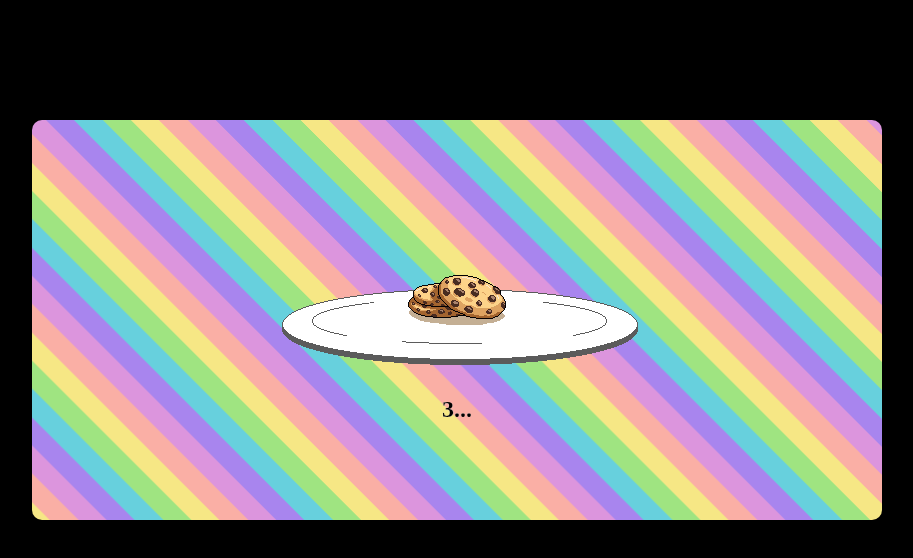
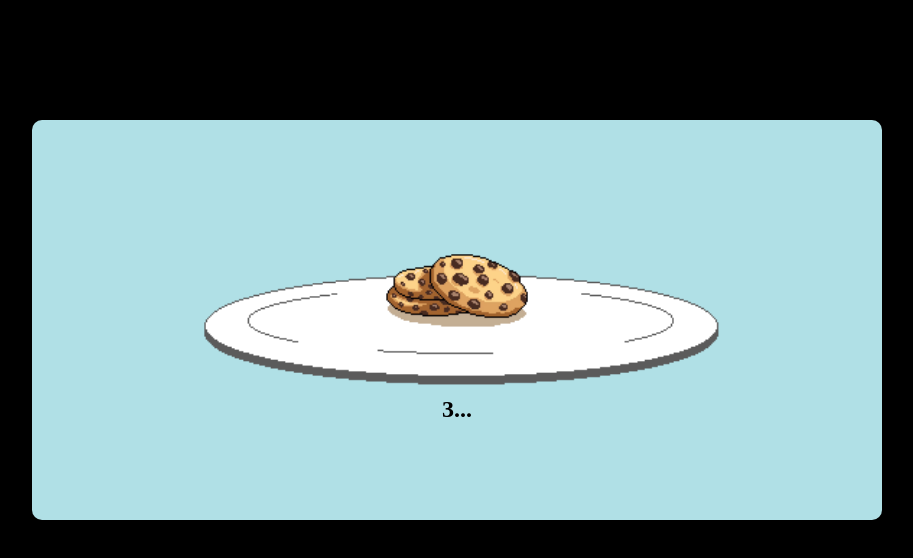
Before and after one commit to MarthGimenzo/Koekiemelding-Jouke, an Angular app in the folder koekiemelding-jouke/: page / in a window 1280 px wide. Shown: the top 558 px of the page, without its empty margins (183-1096 px from the left). Built offline with nearby package versions, Linux system fonts and the light colour scheme; a web font is replaced by a local one.

Commit message:
Edited background colors and removed animation

```diff
--- a/koekiemelding-jouke/src/app/app.component.css
+++ b/koekiemelding-jouke/src/app/app.component.css
@@ -10,7 +10,7 @@ h1 {
     text-align: center;
     top: 65%;
     font-size: x-large;
-    -webkit-text-stroke: 0.2px white;
+
 }
 
 #text {
@@ -22,10 +22,8 @@ h1 {
     overflow: hidden;
     align-items: center;
     justify-content: center;
-    background-image: linear-gradient(45deg, #67d0dd 8.33%, #9fe481 8.33%, #9fe481 16.67%, #f6e785 16.67%, #f6e785 25%, #faafa5 25%, #faafa5 33.33%, #dc95dd 33.33%, #dc95dd 41.67%, #a885ee 41.67%, #a885ee 50%, #67d0dd 50%, #67d0dd 58.33%, #9fe481 58.33%, #9fe481 66.67%, #f6e785 66.67%, #f6e785 75%, #faafa5 75%, #faafa5 83.33%, #dc95dd 83.33%, #dc95dd 91.67%, #a885ee 91.67%, #a885ee 100%);
-    background-size: 169.71px 169.71px;
-    animation: backgroundScroll 0.8s linear infinite;
-
+    background-color: powderblue;
+    /* animation: backgroundScroll 0.8s linear infinite;*/
     height: 400px;
     width: 100%;
     margin-top: 120px;
@@ -41,6 +39,7 @@ h1 {
 
 #cookieplate {
     position: absolute;
+    width: 85%;
     z-index: 100;
 }
 
```
